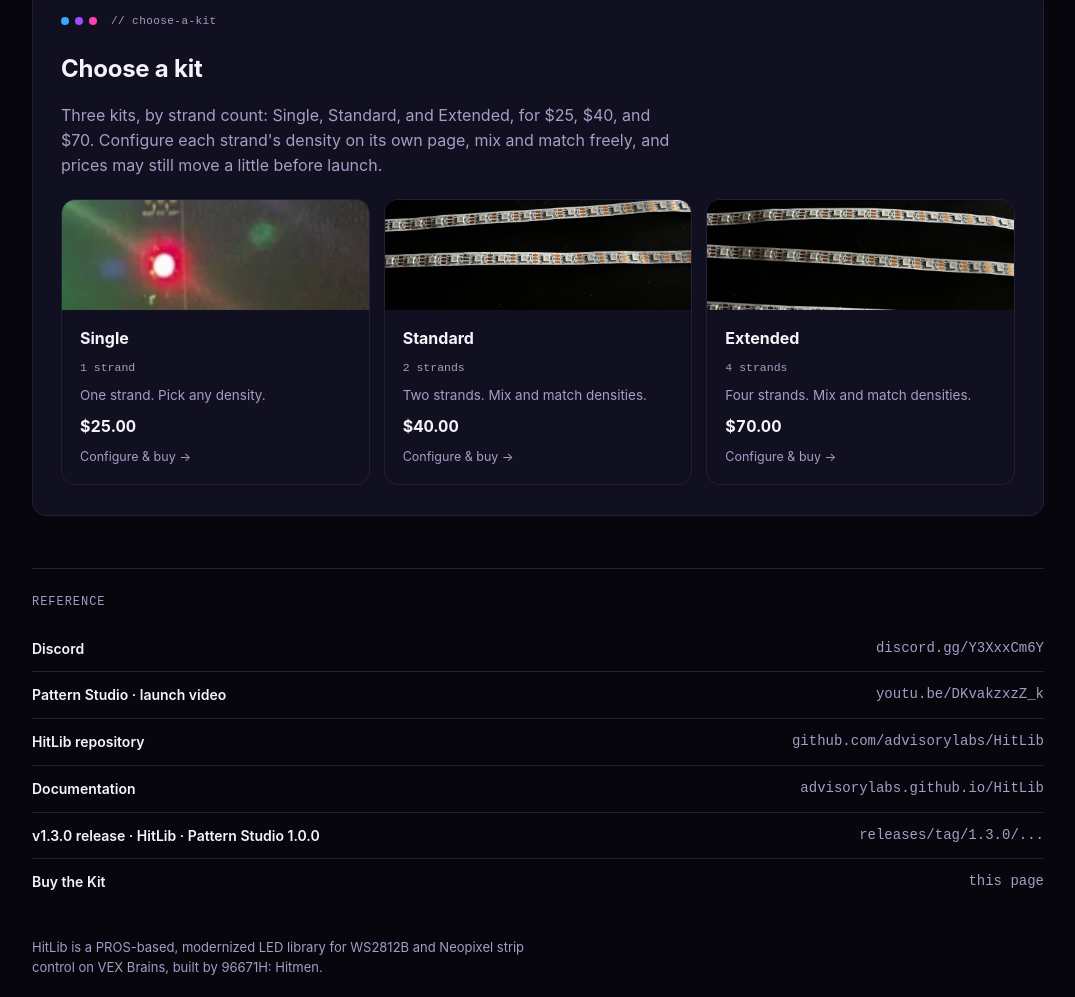
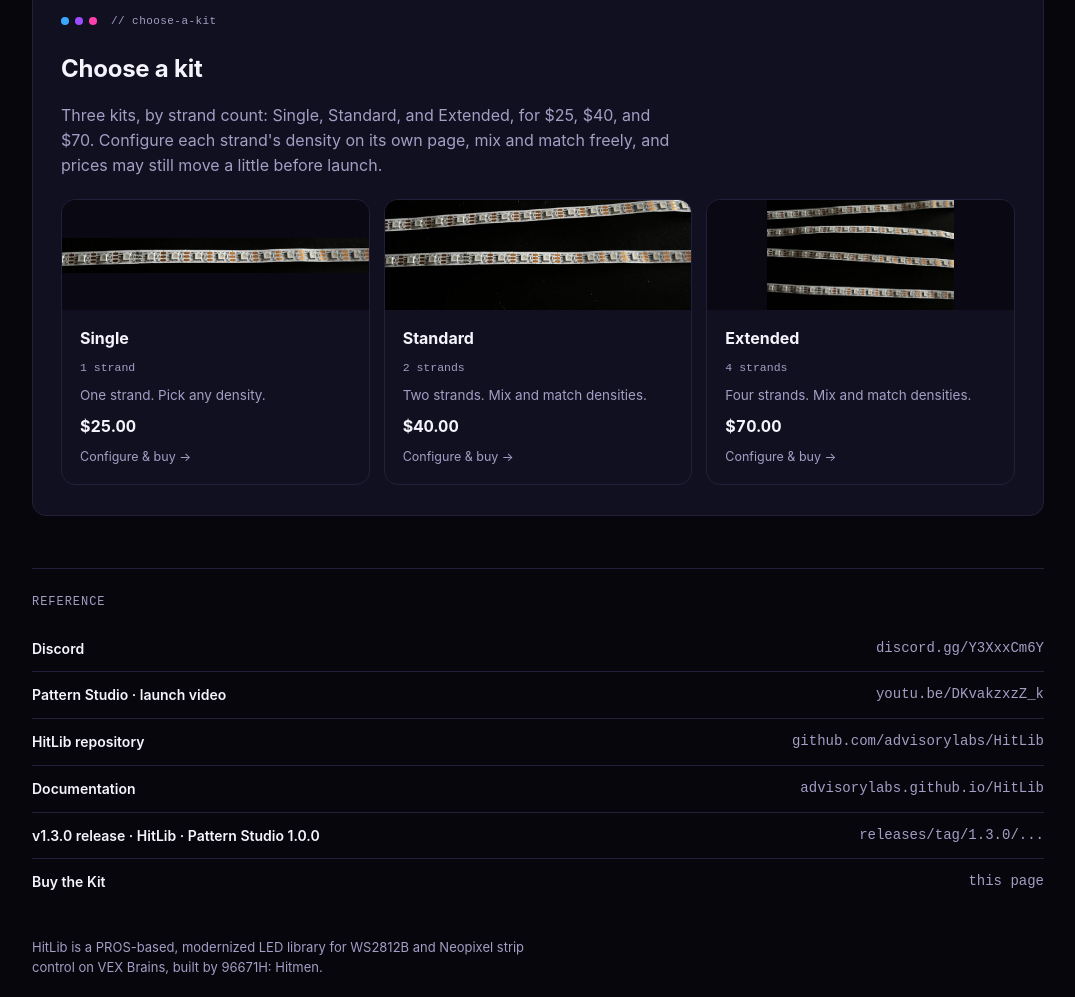
Before and after one commit to advisorylabs/HitLib, a plain HTML site: page site/index.html in a window 1280 px wide. Shown: the part 6148-7145 px from the top of the page, without its empty margins (102-1177 px from the left). Drawn offline with Linux system fonts and the light colour scheme.

Commit message:
Fix kit photo cropping (contain), replace Single photo, add favicon

```diff
--- a/site/css/styles.css
+++ b/site/css/styles.css
@@ -954,7 +954,7 @@
   .kit-visual img {
     width: 100%;
     height: 100%;
-    object-fit: cover;
+    object-fit: contain;
     display: block;
   }
 
--- a/site/index.html
+++ b/site/index.html
@@ -4,6 +4,9 @@
 <meta charset="UTF-8">
 <meta name="viewport" content="width=device-width, initial-scale=1">
 <title>Pattern Studio 1.0.0</title>
+<link rel="icon" type="image/png" sizes="16x16" href="favicon-16.png">
+<link rel="icon" type="image/png" sizes="32x32" href="favicon-32.png">
+<link rel="apple-touch-icon" sizes="180x180" href="apple-touch-icon.png">
 
 <link rel="stylesheet" href="css/styles.css">
 
--- a/site/js/app.js
+++ b/site/js/app.js
@@ -179,7 +179,7 @@
   }
 
   var KIT_IMAGES = {
-    single: 'assets/kit-single.png',
+    single: 'assets/kit-single.webp',
     standard: 'assets/kit-standard.webp',
     extended: 'assets/kit-extended.webp'
   };
```
Also changed, not shown: site/apple-touch-icon.png (added), site/assets/kit-single.png (deleted), site/assets/kit-single.webp (added), site/favicon-16.png (added), site/favicon-32.png (added), site/favicon-512.png (added).
